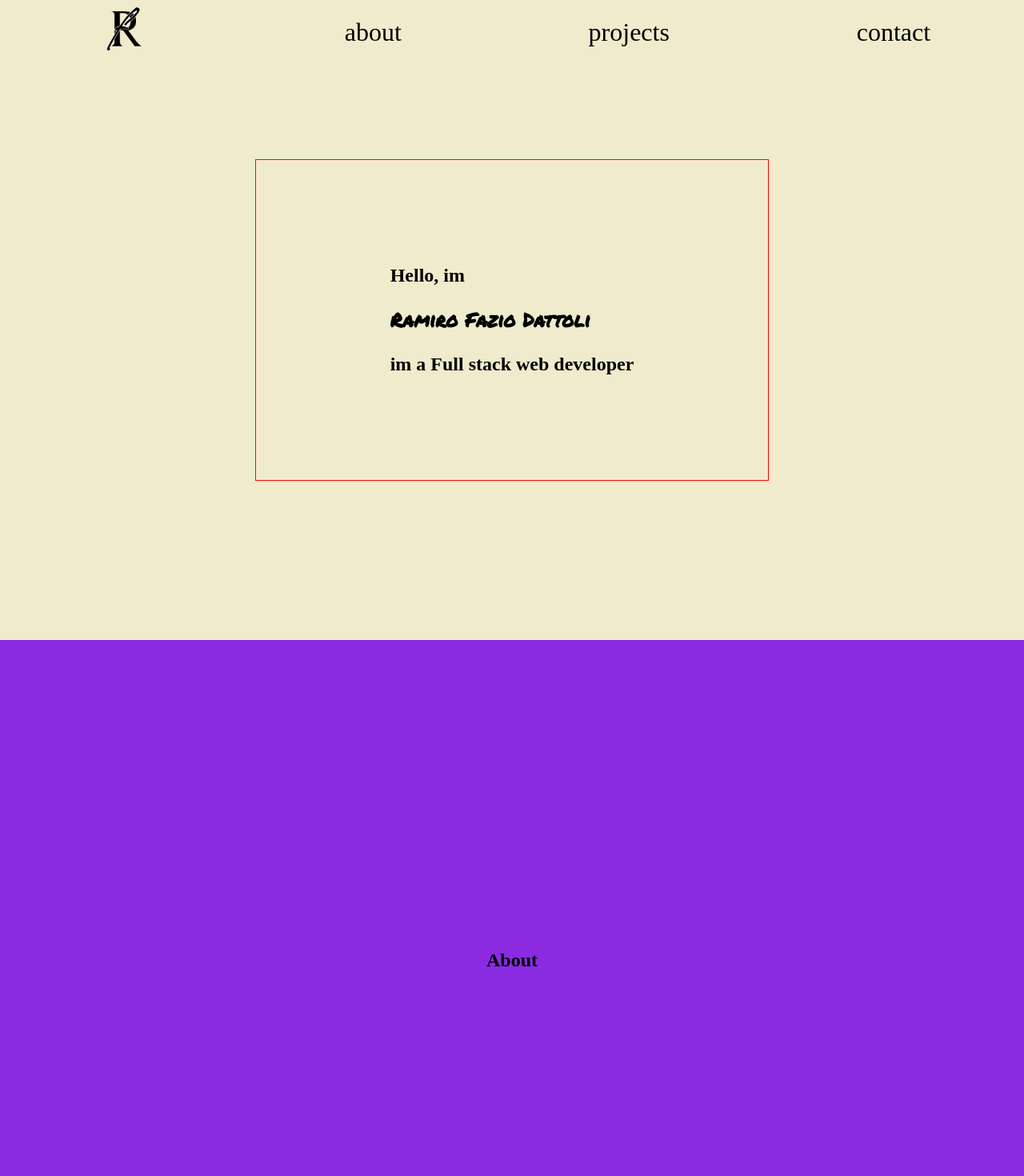
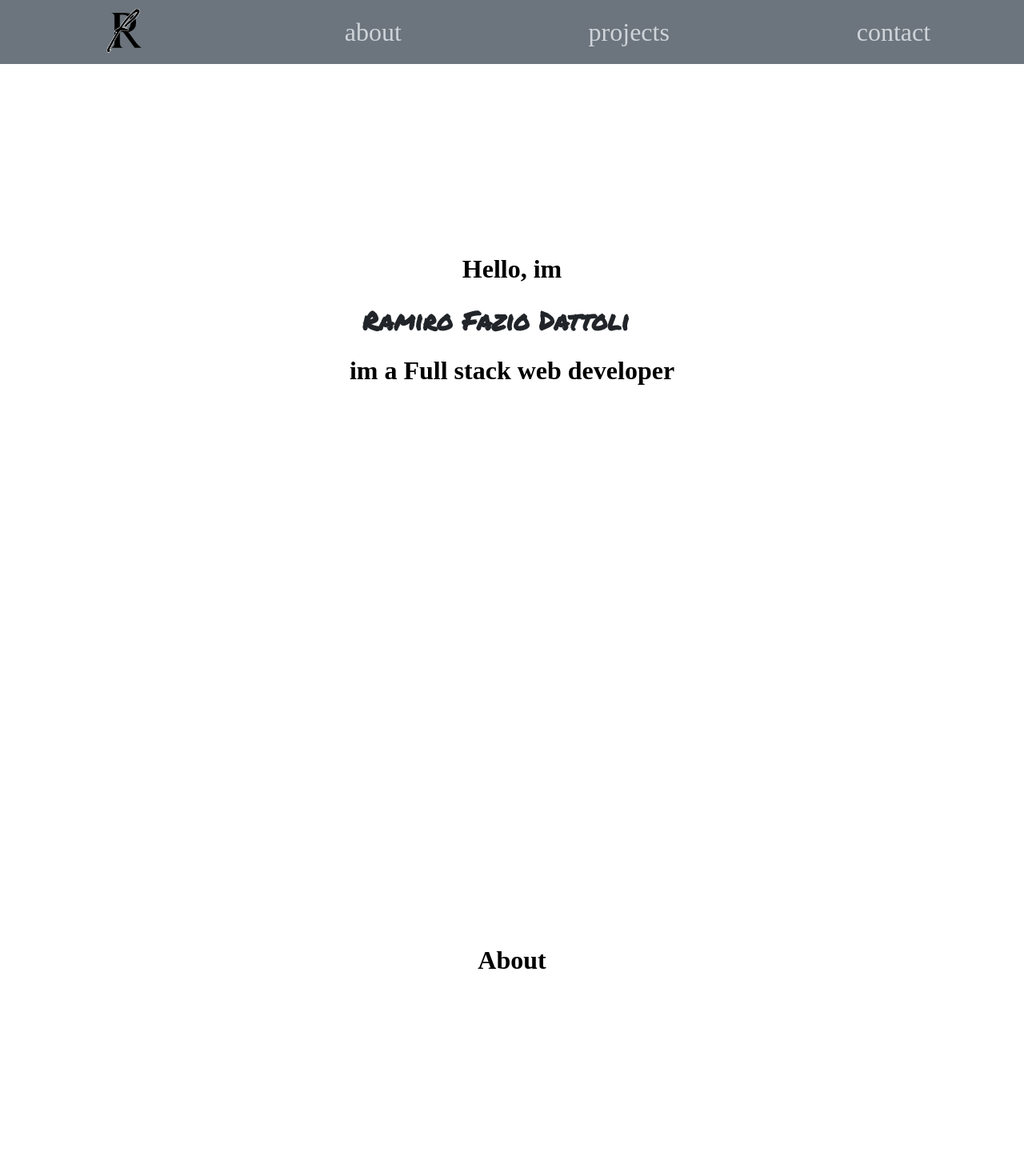
Before and after one commit to ramirofazio/RFD-Development-V1.0, a React (Create React App) app: page / in a window 1280 px wide. Shown: the top 1470 px of the page at 80% size. Built offline with nearby package versions, Linux system fonts and the light colour scheme; no server answers.

Commit message:
Start using Styled Components and define CSS variables

```diff
--- a/src/App.css
+++ b/src/App.css
@@ -1,24 +1,7 @@
 
-.home,
-.about,
-.projects,
+.home
+.about
+.projects
 .contact {
-  height: 100vh;
-  width: 100%;
-  display: flex;
-  align-items: center;
-  justify-content: center;
+  background-color: var(--baseColor);
 }
-
-.home {
-  background-color: #F0EBCC;
-}
-.about {
-  background-color: blueviolet;
-}
-.projects {
-  background-color: brown;
-}
-.contact {
-  background-color: green;
-}
--- a/src/App.js
+++ b/src/App.js
@@ -5,28 +5,26 @@ import Home from './Components/Home/Home.jsx';
 import About from './Components/About/About.jsx';
 import Projects from './Components/Projects/Projects.jsx';
 import Contact from './Components/Contact/Contact.jsx';
-
+import { StyledContainer } from './styles/globalStyles'
 
 function App() {
 
   return (
-    <div>
     <main id="home">
       <NavBar />
-        <section className='home'>
+      <StyledContainer className='home'>
         <Home />
-        </section>
-        <section className='about' id='about'>
+      </StyledContainer>
+      <StyledContainer className='about' id='about'>
         <About />
-        </section>
-        <section className='projects' id='projects'>
+      </StyledContainer>
+      <StyledContainer className='projects' id='projects'>
         <Projects />
-        </section>
-        <section className='contact' id='contact'>
+      </StyledContainer>
+      <StyledContainer className='contact' id='contact'>
         <Contact />
-        </section>
+      </StyledContainer>
     </main>
-    </div>
   );
 }
 
--- a/src/Components/Home/Home.jsx
+++ b/src/Components/Home/Home.jsx
@@ -1,19 +1,19 @@
 import React from "react";
-import { Container } from "../../styles/globalStyles.js";
+import { StyledContainer } from "../../styles/globalStyles.js";
 import styles from "./Home.module.css";
 //import Spline from "@splinetool/react-spline";
 
 function Home() {
   return (
-    <Container>
+    <StyledContainer>
       <div>
-        <h1 className={styles.h1}>
-          Hello, im
-          <p className={styles.p}>Ramiro Fazio Dattoli</p>
-          im a Full stack web developer
-        </h1>
+        <div>
+          <h1 className={styles.h1}>Hello, im</h1>
+          <h1 className={styles.p}>Ramiro Fazio Dattoli</h1>
+        </div>
+        <h1 className={styles.h1}>im a Full stack web developer</h1>
       </div>
-    </Container>
+    </StyledContainer>
   );
 }
 
--- a/src/Components/Home/Home.module.css
+++ b/src/Components/Home/Home.module.css
@@ -1,8 +1,13 @@
 
 .h1 {
+  display: flex;
+  align-items: center;
+  justify-content: center;
   font-family: var(--principalFont);
 }
 
 .p {
+  color: var(--secondaryColor);
+  margin-inline: 1rem;
   font-family: var(--secondaryFont);
 }
--- a/src/Components/NavBar/NavBar.jsx
+++ b/src/Components/NavBar/NavBar.jsx
@@ -1,24 +1,34 @@
 import React from "react";
 import styles from "./NavBar.module.css";
-
+import styled from "styled-components";
+import { StyledContainer } from "../../styles/globalStyles";
 import { scrollLinks } from "./scrollLinks.js";
-import logo from '../../Assets/LOGO_FINAL1.png'
+import logo from "../../Assets/LOGO_FINAL1.png";
 
 function NavBar() {
   return (
-    <div className={styles.container}>
+    <ThisStyledContainer>
       <a href="#home">
-      <img src={logo} alt='' className={styles.logo} />
+        <img src={logo} alt="" className={styles.logo} />
       </a>
       {scrollLinks.map((link) => {
         return (
-          <a href={link.url} key={link.id}>
+          <a href={link.url} key={link.id} className={styles.homeLinks}>
             {link.text}
           </a>
         );
       })}
-    </div>
+    </ThisStyledContainer>
   );
 }
 
 export default NavBar;
+
+const ThisStyledContainer = styled(StyledContainer)`
+  position: fixed;
+  justify-content: space-around;
+
+  height: 10vh;
+
+  background-color: var(--primaryColor);
+`;
--- a/src/Components/NavBar/NavBar.module.css
+++ b/src/Components/NavBar/NavBar.module.css
@@ -1,17 +1,13 @@
-.container {
-  position: fixed;
-  display: flex;
-  height: 10vh;
-  width: 100%;
-  align-items: center;
-  justify-content: space-around;
+.homeLinks {
+  text-decoration: none;
+  font-size: 2rem;
+  color: var(--baseColor);
 
+  transition: all 0.5s;
 }
 
-a {
-  text-decoration: none;
-  font-size: 2rem;
-  color: #000;
+.homeLinks:hover {
+  opacity: 70%;
 }
 
 .logo {
--- a/src/index.css
+++ b/src/index.css
@@ -2,13 +2,14 @@
 @import url('https://fonts.googleapis.com/css2?family=Inter:wght@200&display=swap');
 
 :root {
-  --baseColor: #F0EBCC;
-  --primaryColor: #3D84B8;
-  --secondaryColor: #344FA1;
+  --baseColor: #ced4da;
+  --primaryColor: #6c757d;
+  --secondaryColor: #212529;
 
   --primaryFont: 'Intern', sans-serif;
   --secondaryFont: 'Permanent Marker', cursive;
 
+  scroll-behavior: smooth;
 }
 
 body {
@@ -16,7 +17,3 @@ body {
   width: 100%;
   height: 100vh;
 }
-
-html {
-  scroll-behavior: smooth;
-}
--- a/src/styles/globalStyles.js
+++ b/src/styles/globalStyles.js
@@ -1,12 +1,10 @@
 import styled from 'styled-components';
 
-export const Container = styled.div`
+export const StyledContainer = styled.div`
     display: flex;
     justify-content: center;
     align-items: center;
 
-    width: 50vw;
-    height: 50vh;
-
-    outline: 1px solid red;
+    width: 100%;
+    height: 100vh;
 `;
```
Also changed, not shown: 1 other file (tests, documents, lock files or other folders). Lines whose indentation alone changed are shown as unchanged.
